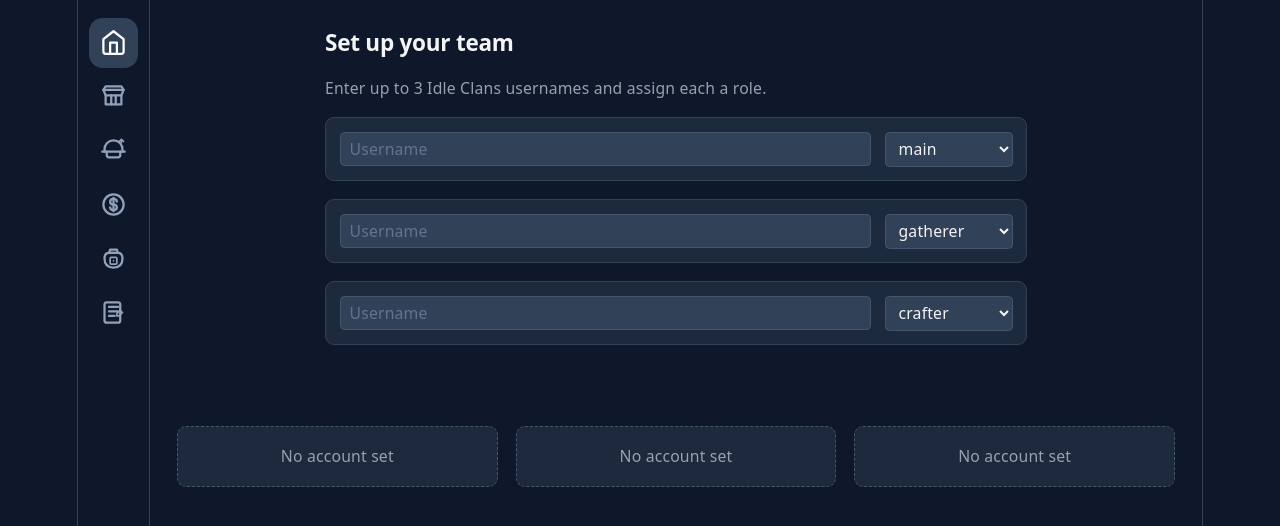
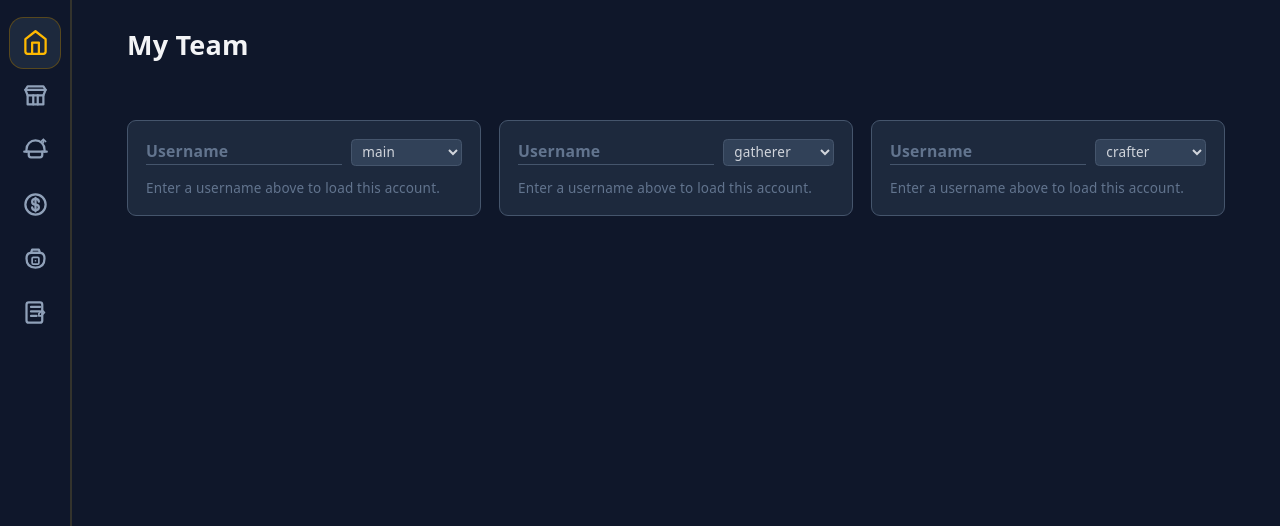
Before and after one commit to BrendanFromBC/idle-clanner, a React (Vite) app: page / in a window 1280 px wide. Shown: the top 526 px of the page. Built offline with nearby package versions, Linux system fonts and the light colour scheme.

Commit message:
Add team name, and make account cards editable

```diff
--- a/src/App.tsx
+++ b/src/App.tsx
@@ -88,7 +88,7 @@
 ]
 
 const mobileNavClass = ({ isActive }: { isActive: boolean }) =>
-  `whitespace-nowrap text-sm font-medium ${isActive ? 'text-gray-100' : 'text-gray-400'}`
+  `whitespace-nowrap text-sm font-medium ${isActive ? 'text-amber-400' : 'text-gray-400'}`
 
 function App() {
   return (
@@ -103,7 +103,7 @@
       </nav>
 
       {/* Desktop sidebar */}
-      <aside className="hidden md:flex md:w-16 md:shrink-0 md:flex-col md:items-center md:gap-1 md:border-r md:border-slate-700 md:bg-slate-900 md:py-4">
+      <aside className="hidden md:flex md:w-16 md:shrink-0 md:flex-col md:items-center md:gap-1 md:border-r md:border-r-2 md:border-amber-300/15 md:bg-slate-900 md:py-4">
         {NAV_ITEMS.map(({ to, end, label, Icon }) => (
           <NavLink
             key={to}
@@ -113,8 +113,8 @@
             className={({ isActive }) =>
               `group relative flex h-11 w-11 items-center justify-center rounded-xl transition-colors ${
                 isActive
-                  ? 'bg-slate-700 text-white'
-                  : 'text-slate-400 hover:bg-slate-800 hover:text-white'
+                  ? 'bg-slate-800 text-amber-400 ring-1 ring-amber-400/30'
+                  : 'text-slate-400 hover:bg-slate-800 hover:text-amber-200'
               }`
             }
           >
--- a/src/components/market/PriceHistoryChart.tsx
+++ b/src/components/market/PriceHistoryChart.tsx
@@ -23,7 +23,7 @@
   return (
     <div>
       <svg width={WIDTH} height={HEIGHT} className="overflow-visible">
-        <path d={path} fill="none" stroke="#a78bfa" strokeWidth={1.5} />
+        <path d={path} fill="none" stroke="#fbbf24" strokeWidth={1.5} />
       </svg>
       <div className="mt-1 flex justify-between text-xs text-gray-400">
         <span>Low {formatGold(min)}</span>
--- a/src/components/team/AccountCard.tsx
+++ b/src/components/team/AccountCard.tsx
@@ -1,13 +1,15 @@
 import { useState } from 'react'
-import type { AccountSlot } from '../../store/teamStore'
+import type { AccountRole, AccountSlot } from '../../store/teamStore'
 import { usePlayerProfile } from '../../hooks/usePlayerProfile'
-import { RoleBadge } from './RoleBadge'
+import { useTeamActions } from '../../hooks/useTeam'
+import { useDebouncedCallback } from '../../hooks/useDebouncedCallback'
 import { Skeleton } from '../ui/Skeleton'
 import { ErrorMessage } from '../ui/ErrorMessage'
-import { EmptyState } from '../ui/EmptyState'
 import { SkillIcon } from '../ui/Icon'
 import { formatUpgradeName } from '../../utils/upgradeLabels'
 import { xpProgress } from '../../utils/xpToLevel'
+
+const ROLES: AccountRole[] = ['main', 'gatherer', 'crafter', 'support', 'unassigned']
 
 function AccountCardSkeleton() {
   return (
@@ -22,13 +24,15 @@
   )
 }
 
-export function AccountCard({ account }: { account: AccountSlot }) {
+export function AccountCard({ account, slot }: { account: AccountSlot; slot: 'main' | 'alt1' | 'alt2' }) {
+  const { setAccount } = useTeamActions()
+  const [localUsername, setLocalUsername] = useState(account.username ?? '')
+  const commitUsername = useDebouncedCallback((value: string) => {
+    setAccount(slot, { username: value || null })
+  }, 400)
+
   const { data: profile, isLoading, isError } = usePlayerProfile(account.username)
   const [upgradesOpen, setUpgradesOpen] = useState(false)
-
-  if (!account.username) {
-    return <EmptyState>No account set</EmptyState>
-  }
 
   const ownedUpgrades = profile
     ? Object.entries(profile.upgrades).filter(([, v]) => v > 0)
@@ -36,13 +40,36 @@
 
   return (
     <div className="rounded-lg border border-slate-600 bg-slate-800 p-4">
-      <div className="mb-3 flex items-center justify-between">
-        <h3 className="font-semibold text-gray-100">{account.username}</h3>
-        <RoleBadge role={account.role} />
+      <div className="mb-3 flex items-center gap-2">
+        <input
+          type="text"
+          placeholder="Username"
+          value={localUsername}
+          onChange={(e) => {
+            setLocalUsername(e.target.value)
+            commitUsername(e.target.value)
+          }}
+          className="min-w-0 flex-1 bg-transparent text-sm font-semibold text-gray-100 placeholder-slate-500 outline-none border-b border-slate-600 hover:border-slate-400 focus:border-amber-400 transition-colors pb-0.5"
+        />
+        <select
+          value={account.role}
+          onChange={(e) => setAccount(slot, { role: e.target.value as AccountRole })}
+          className="rounded border border-slate-600 bg-slate-700 px-1.5 py-0.5 text-xs text-gray-300"
+        >
+          {ROLES.map((role) => (
+            <option key={role} value={role}>
+              {role}
+            </option>
+          ))}
+        </select>
       </div>
 
       {isLoading && <AccountCardSkeleton />}
       {isError && <ErrorMessage>Couldn't find a player named "{account.username}".</ErrorMessage>}
+
+      {!account.username && (
+        <p className="text-xs text-slate-500">Enter a username above to load this account.</p>
+      )}
 
       {profile && (
         <div className="space-y-2">
--- a/src/components/team/ShareTeamButton.tsx
+++ b/src/components/team/ShareTeamButton.tsx
@@ -1,6 +1,26 @@
 import { useState } from 'react'
 import { useTeam } from '../../hooks/useTeam'
-import { buildShareSearchParams } from '../../utils/teamShareLink'
+import { buildShareSearchParams, teamTag } from '../../utils/teamShareLink'
+
+function IconShare() {
+  return (
+    <svg viewBox="0 0 24 24" fill="none" stroke="currentColor" strokeWidth="2" strokeLinecap="round" strokeLinejoin="round" className="h-4 w-4">
+      <circle cx="18" cy="5" r="3" />
+      <circle cx="6" cy="12" r="3" />
+      <circle cx="18" cy="19" r="3" />
+      <line x1="8.59" y1="13.51" x2="15.42" y2="17.49" />
+      <line x1="15.41" y1="6.51" x2="8.59" y2="10.49" />
+    </svg>
+  )
+}
+
+function IconCheck() {
+  return (
+    <svg viewBox="0 0 24 24" fill="none" stroke="currentColor" strokeWidth="2.5" strokeLinecap="round" strokeLinejoin="round" className="h-4 w-4">
+      <polyline points="20 6 9 17 4 12" />
+    </svg>
+  )
+}
 
 export function ShareTeamButton() {
   const team = useTeam()
@@ -24,9 +44,14 @@
     <button
       type="button"
       onClick={copyShareLink}
-      className="rounded border border-slate-600 bg-slate-700 px-3 py-1.5 text-xs font-medium text-gray-300 hover:bg-slate-600"
+      title={copied ? 'Link copied!' : `Share ${teamTag(team)}`}
+      className={`flex items-center justify-center rounded-lg p-2 transition-colors ${
+        copied
+          ? 'text-emerald-400'
+          : 'text-slate-400 hover:bg-slate-700 hover:text-gray-200'
+      }`}
     >
-      {copied ? 'Link copied!' : 'Copy share link'}
+      {copied ? <IconCheck /> : <IconShare />}
     </button>
   )
 }
--- a/src/index.css
+++ b/src/index.css
@@ -34,10 +34,6 @@
 }
 
 #root {
-  width: 1126px;
-  max-width: 100%;
-  margin: 0 auto;
-  border-inline: 1px solid var(--border);
   min-height: 100svh;
   display: flex;
   flex-direction: column;
--- a/src/pages/DashboardPage.tsx
+++ b/src/pages/DashboardPage.tsx
@@ -1,19 +1,23 @@
 import { useState } from 'react'
 import { useSearchParams } from 'react-router-dom'
-import { TeamSetup } from '../components/team/TeamSetup'
 import { AccountCard } from '../components/team/AccountCard'
 import { ClanCard } from '../components/team/ClanCard'
 import { GearOwnershipChecklist } from '../components/gear/GearOwnershipChecklist'
 import { ShareTeamButton } from '../components/team/ShareTeamButton'
 import { useTeam, useTeamActions } from '../hooks/useTeam'
 import { usePlayerProfile } from '../hooks/usePlayerProfile'
-import { parseShareSearchParams, type SharedAccount } from '../utils/teamShareLink'
+import { parseShareSearchParams, type ParsedShareLink } from '../utils/teamShareLink'
+import { useDebouncedCallback } from '../hooks/useDebouncedCallback'
 
 const SLOTS = ['main', 'alt1', 'alt2'] as const
 
 export function DashboardPage() {
   const team = useTeam()
-  const { setAccount } = useTeamActions()
+  const { setAccount, setTeamName } = useTeamActions()
+  const [localTeamName, setLocalTeamName] = useState(team.name)
+  const commitTeamName = useDebouncedCallback((value: string) => {
+    setTeamName(value || 'My Team')
+  }, 400)
   const accountsWithUsernames = SLOTS.filter((slot) => team.accounts[slot].username)
 
   // Fetch profiles for all 3 slots (disabled for unconfigured slots) to detect
@@ -44,15 +48,19 @@
   // Lazy initializer runs once on mount only — intentional. Re-deriving this
   // from searchParams on every render would re-show the banner right after
   // the user dismisses it, since clearing the params is itself a change.
-  const [pendingImport, setPendingImport] = useState<Partial<Record<(typeof SLOTS)[number], SharedAccount>> | null>(
+  const [pendingImport, setPendingImport] = useState<ParsedShareLink | null>(
     () => parseShareSearchParams(searchParams),
   )
 
   const applyImport = () => {
     if (!pendingImport) return
     for (const slot of SLOTS) {
-      const shared = pendingImport[slot]
+      const shared = pendingImport.accounts[slot]
       if (shared) setAccount(slot, { username: shared.username, role: shared.role })
+    }
+    if (pendingImport.teamTag) {
+      setTeamName(pendingImport.teamTag)
+      setLocalTeamName(pendingImport.teamTag)
     }
     setPendingImport(null)
     setSearchParams({}, { replace: true })
@@ -68,11 +76,10 @@
       {pendingImport && (
         <div className="mx-auto mt-4 flex max-w-2xl items-center justify-between gap-3 rounded-lg border border-amber-700 bg-amber-900/40 p-3 text-sm">
           <span className="text-amber-300">
-            This link includes a shared team setup
-            {Object.values(pendingImport).length > 0 &&
-              ` (${Object.values(pendingImport)
-                .map((a) => a?.username)
-                .join(', ')})`}
+            Shared team link:{' '}
+            <span className="font-semibold text-amber-200">
+              {pendingImport.teamTag ?? Object.values(pendingImport.accounts).map((a) => a?.username).join(', ')}
+            </span>
             . Load it? This will overwrite your current team.
           </span>
           <div className="flex shrink-0 gap-2">
@@ -94,14 +101,25 @@
         </div>
       )}
 
-      <TeamSetup />
-      <div className="mx-auto max-w-2xl px-4 sm:px-6">
-        <ShareTeamButton />
+      <div className="mx-auto max-w-5xl px-4 pt-6 sm:px-6">
+        <div className="flex items-center gap-3">
+          <input
+            type="text"
+            value={localTeamName}
+            onChange={(e) => {
+              setLocalTeamName(e.target.value)
+              commitTeamName(e.target.value)
+            }}
+            className="min-w-0 flex-1 bg-transparent text-2xl font-bold text-gray-100 placeholder-slate-500 outline-none border-b border-transparent hover:border-slate-600 focus:border-amber-400 transition-colors pb-0.5"
+          />
+          <ShareTeamButton />
+        </div>
       </div>
+
       <div className="mx-auto grid max-w-5xl grid-cols-1 gap-4 p-4 sm:p-6 md:grid-cols-3">
-        <AccountCard account={team.accounts.main} />
-        <AccountCard account={team.accounts.alt1} />
-        <AccountCard account={team.accounts.alt2} />
+        <AccountCard account={team.accounts.main} slot="main" />
+        <AccountCard account={team.accounts.alt1} slot="alt1" />
+        <AccountCard account={team.accounts.alt2} slot="alt2" />
       </div>
 
       {sharedClanName && (
--- a/src/utils/teamShareLink.ts
+++ b/src/utils/teamShareLink.ts
@@ -5,11 +5,16 @@
 
 const VALID_ROLES: AccountRole[] = ['main', 'gatherer', 'crafter', 'support', 'unassigned']
 
-// One query param per slot, value "username:role" — URLSearchParams handles
-// the encoding. Slots with no username are omitted entirely so an empty
-// team doesn't produce a link full of "main=:main&alt1=:gatherer..." noise.
+export function teamTag(team: Team): string {
+  return team.name
+}
+
+// One query param per slot, value "username:role". Team name+discriminator
+// encoded as "TeamName#1234" in the "team" param — URLSearchParams encodes
+// the # as %23 automatically so it doesn't collide with the URL fragment.
 export function buildShareSearchParams(team: Team): URLSearchParams {
   const params = new URLSearchParams()
+  params.set('team', teamTag(team))
   for (const slot of SLOTS) {
     const account = team.accounts[slot]
     if (!account.username) continue
@@ -23,13 +28,18 @@
   role: AccountRole
 }
 
-// Returns null if the URL has none of the expected slot params at all (the
-// common case — most visits aren't from a share link). Malformed individual
-// values (missing role, unknown role) are skipped rather than rejecting the
-// whole link, so a partially-corrupted URL still imports what it can.
-export function parseShareSearchParams(params: URLSearchParams): Partial<Record<Slot, SharedAccount>> | null {
+export interface ParsedShareLink {
+  accounts: Partial<Record<Slot, SharedAccount>>
+  teamTag?: string   // e.g. "MyTeam#4821" — undefined if param was absent
+}
+
+// Returns null if the URL has none of the expected slot params (common case —
+// most visits aren't from a share link). Malformed individual slot values are
+// skipped rather than rejecting the whole link.
+export function parseShareSearchParams(params: URLSearchParams): ParsedShareLink | null {
   let found = false
-  const result: Partial<Record<Slot, SharedAccount>> = {}
+  const accounts: Partial<Record<Slot, SharedAccount>> = {}
+
   for (const slot of SLOTS) {
     const raw = params.get(slot)
     if (!raw) continue
@@ -39,7 +49,11 @@
     const username = raw.slice(0, separatorIndex)
     const role = raw.slice(separatorIndex + 1) as AccountRole
     if (!username || !VALID_ROLES.includes(role)) continue
-    result[slot] = { username, role }
+    accounts[slot] = { username, role }
   }
-  return found ? result : null
+
+  const teamTagRaw = params.get('team') ?? undefined
+  if (teamTagRaw) found = true
+
+  return found ? { accounts, teamTag: teamTagRaw } : null
 }
```
